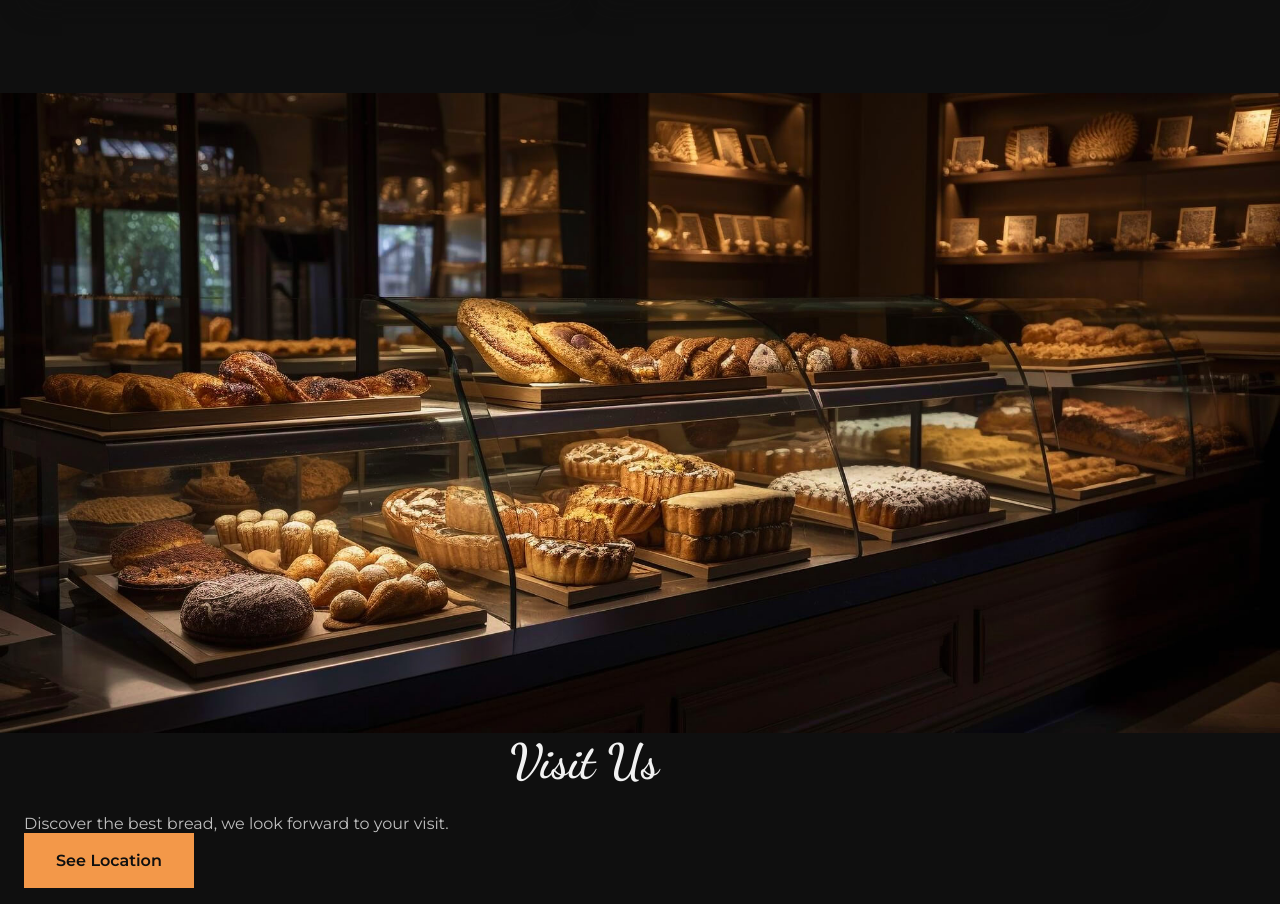
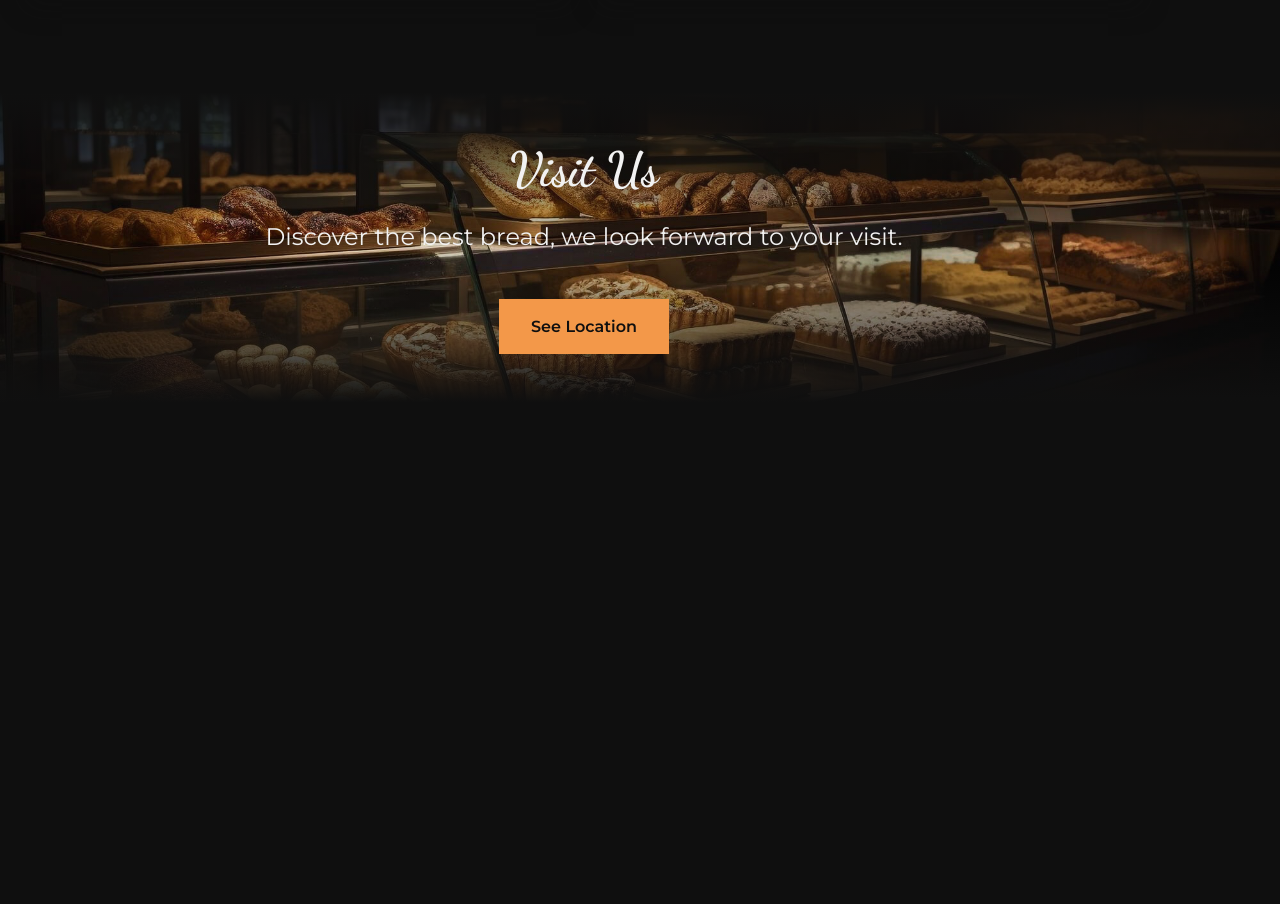
Before and after one commit to MasterGuram/Bakery-A, a plain HTML site: page index.html in a window 1280 px wide. Shown: the part 3498-4402 px from the top of the page. After the commit the page ends 3916 px from the top, so only its background shows below. Drawn offline with nearby package versions, Linux system fonts and the light colour scheme.

Commit message:
Visit css

```diff
--- a/assets/css/styles.css
+++ b/assets/css/styles.css
@@ -421,8 +421,38 @@ img {
   border-color: var(--first-color);
 }
 
-/*=============== VISIT ===============*/
-
+/* VISIT */
+.visit__container{
+  position: relative;
+  padding-block: 3rem;
+}
+.visit__bg,
+.visit__shadow{
+  position: absolute;
+  top: 0;
+  left: 0;
+  width: 100%;
+  height: 100%;
+  z-index: -1;
+}
+.visit__bg{
+  object-fit: cover;
+  object-position: center;
+}
+.visit__shadow{
+  background: linear-gradient(180deg,
+              hsl(0, 0%, 6%) 0%,
+              hsla(0, 0%, 4%, .1) 50%,
+              hsl(0, 0%, 6%) 100%);
+}
+.visit__data{
+  text-align: center;
+}
+.visit__description{
+  font-size: var(--h2-font-size);
+  color: var(--title-color);
+  margin-bottom: 3rem;
+}
 
 /*=============== FOOTER ===============*/
 
```
